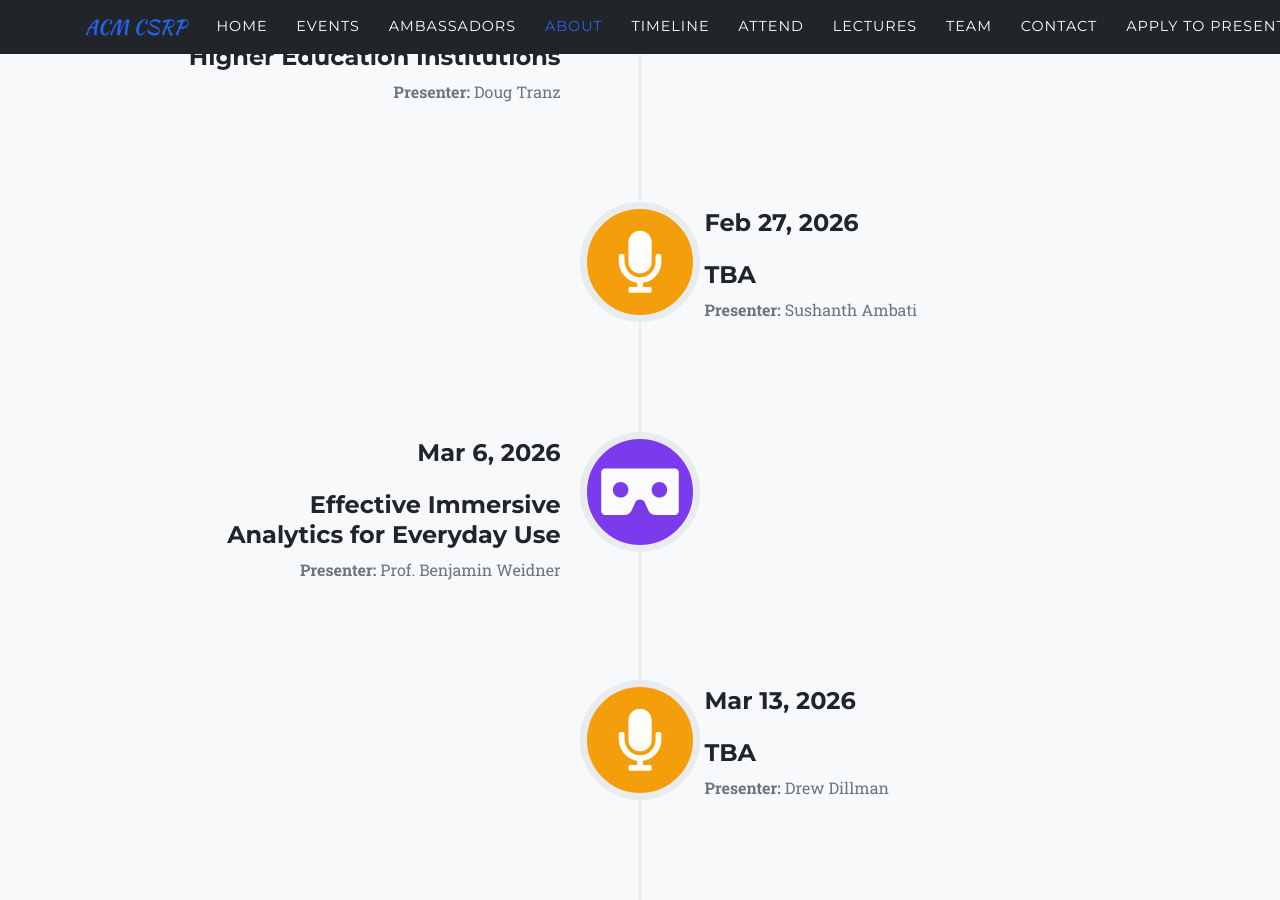
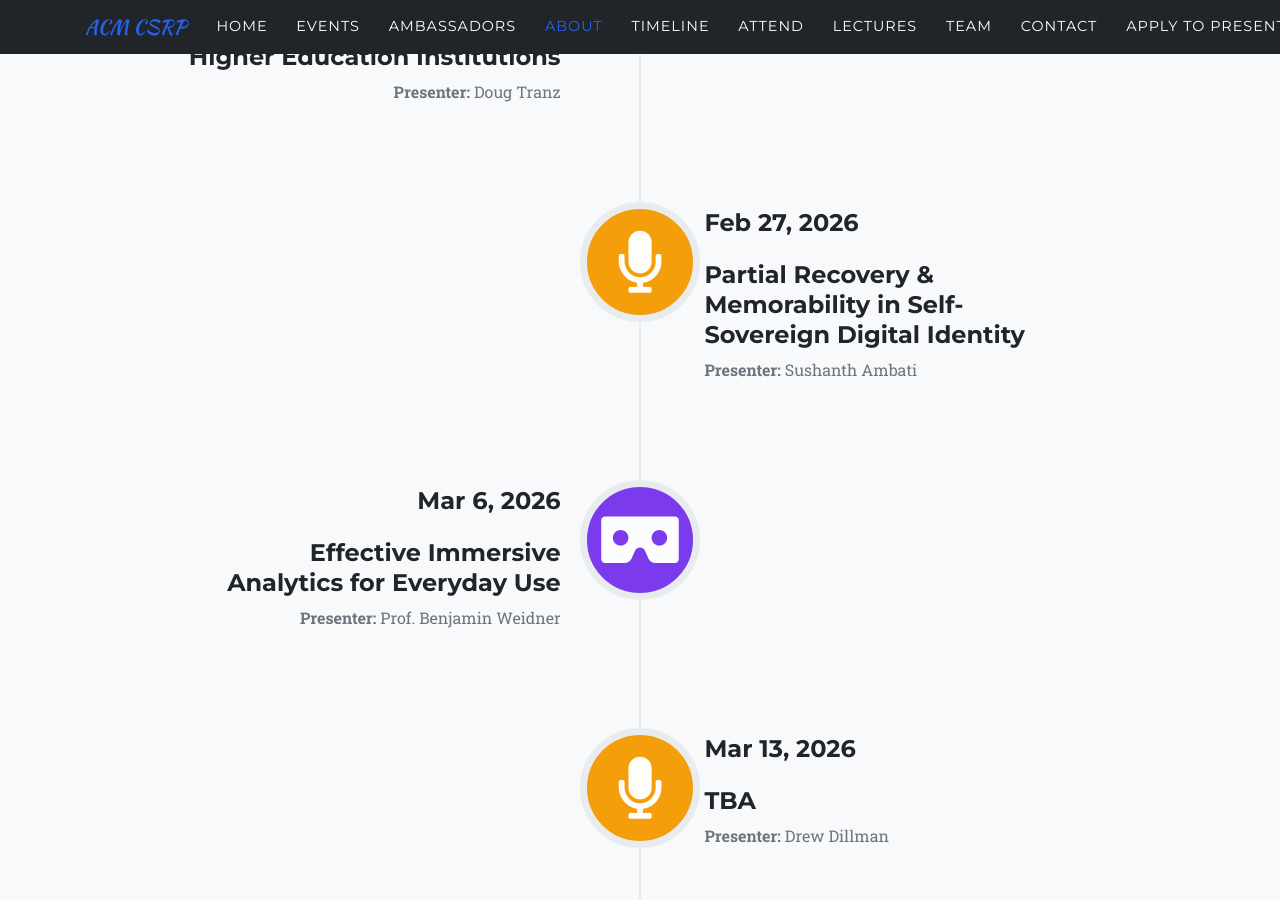
Before and after one commit to csrp-rowan/csrp-rowan.github.io, a Jekyll site: the page built from index.md, in a window 1280 px wide and 900 px high, scrolled down 3970 px. Built offline with Jekyll 4.4.1, drawn with Linux system fonts in a browser that asks for light colours; some web fonts are replaced.

Commit message:
Wed Feb 25 09:29:30 AM EST 2026

```diff
--- a/_data/sitetext.yml
+++ b/_data/sitetext.yml
@@ -108,7 +108,7 @@ en: &DEFAULT_EN
         icon: "fas fa-microphone"
         color: "#F59E0B"
       - year: "Feb 27, 2026"
-        title: "TBA"
+        title: "Partial Recovery & Memorability in Self-Sovereign Digital Identity"
         desc: "**Presenter:** Sushanth Ambati"
         icon: "fas fa-microphone"
         color: "#F59E0B"
```
